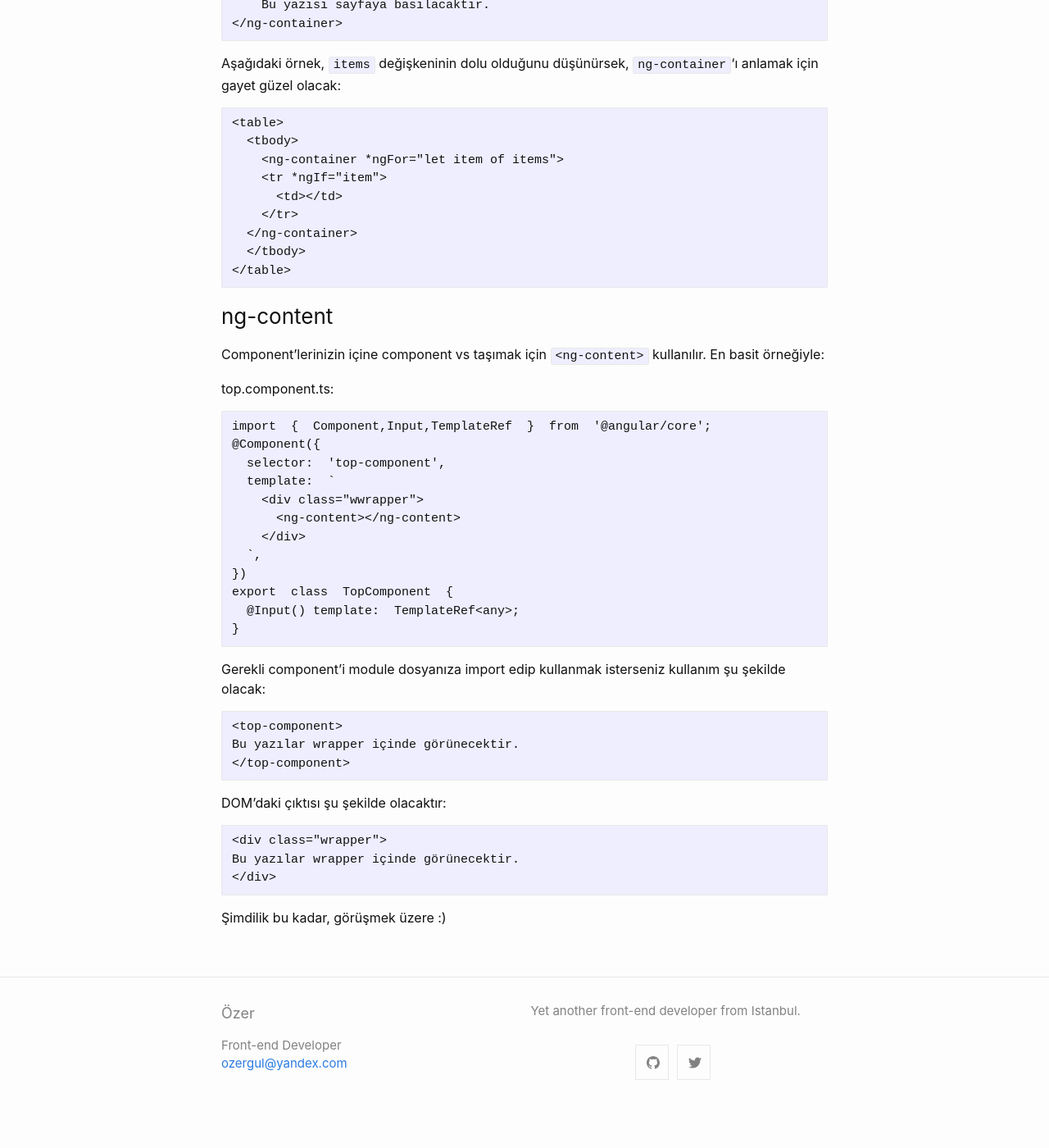
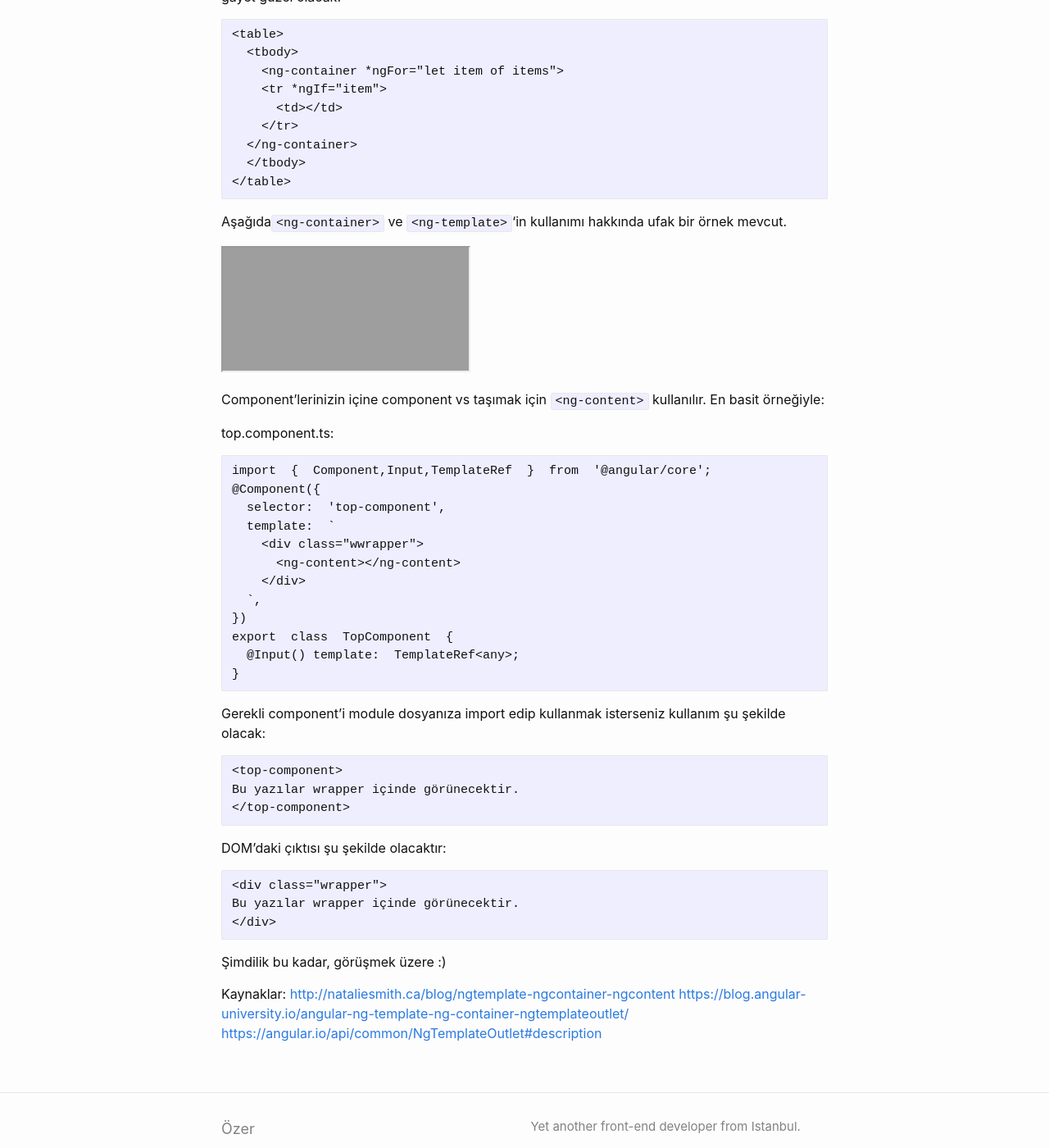
Before and after one commit to ozergul/ozergul.github.io, a Jekyll site: the page built from _posts/2019-06-11-angular-templateleri-parametre-olarak-geçmek.md, in a window 1280 px wide and 1400 px high, scrolled down 1574 px. Shown: the whole window at 82% size. Built offline with Jekyll 4.4.1, drawn with Linux system fonts in a browser that asks for light colours; before the commit the page ends 2943 px from its top, so only the background shows below that; some of the changed text lies outside the part shown; grey boxes are pictures that could not be loaded.

Commit message:
Update 2019-06-11-angular-templateleri-parametre-olarak-geçmek.md

````diff
--- a/_posts/2019-06-11-angular-templateleri-parametre-olarak-geçmek.md
+++ b/_posts/2019-06-11-angular-templateleri-parametre-olarak-geçmek.md
@@ -2,14 +2,14 @@
 
 layout:  post
 title:  Angular <ng-template>, <ng-container> ve <ng-content> nedir?
-
+categories: Angular
 ---
 
 Merhaba.
 
 Bu yazıda sizlere `<ng-template>`, `<ng-container>` ve `<ng-content>` ten bahsetmek isityorum.
 
-### ng-template
+### <ng-template>
 
 `<ng-template>` HTML'deki `<template>` elemanına benzer.
 
@@ -47,7 +47,7 @@ Aşağıdaki örnekte ise `#tmpl1` aslında lokal bir değişkendir ama burada,
 ```
 `loading` değişkeni dolu olduğu an `<ng-template #loading>` sayfaya basılacaktır.
 
-### ng-container
+### <ng-container>
 
 Az önce bahsettiğimiz `ng-template` sayfaya koşul gerçekleştiğinde yansımasına rağmen `ng-container` her daim sayfaya basılır, sayfaya basmak için herhangi bir koşula gerek yoktur. Fakat DOM'a ekstra bir düğüm eklemeden sadece kendi içeriğini sayfaya basar. (React'taki `<React.Fragment>` gibi.)
 ```
@@ -67,7 +67,12 @@ Aşağıdaki örnek, `items` değişkeninin dolu olduğunu düşünürsek, `ng-c
   </tbody>
 </table>
 ```
-### ng-content
+Aşağıda`<ng-container>` ve `<ng-template>`'in kullanımı hakkında ufak bir örnek mevcut.
+
+<iframe src="https://stackblitz.com/edit/angular?embed=1"></iframe>
+
+
+### <ng-content>
 Component'lerinizin içine component vs taşımak için `<ng-content>` kullanılır. En basit örneğiyle:
 
 top.component.ts:
@@ -98,3 +103,8 @@ Bu yazılar wrapper içinde görünecektir.
 </div>
 ```
 Şimdilik bu kadar, görüşmek üzere :)
+
+Kaynaklar:
+[http://nataliesmith.ca/blog/ngtemplate-ngcontainer-ngcontent](http://nataliesmith.ca/blog/ngtemplate-ngcontainer-ngcontent)
+[https://blog.angular-university.io/angular-ng-template-ng-container-ngtemplateoutlet/](https://blog.angular-university.io/angular-ng-template-ng-container-ngtemplateoutlet/)
+[https://angular.io/api/common/NgTemplateOutlet#description](https://angular.io/api/common/NgTemplateOutlet#description)
````
